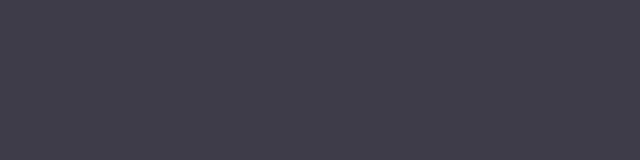
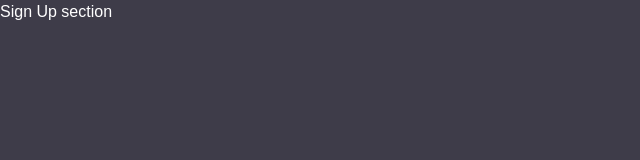
Before and after one commit to Nhoj-Plummer/intro_component_with_sign-up_form, a Next.js app: page / in a window 1280 px wide. Shown: the top 160 px of the page, without its empty margins (0-640 px from the left). Built offline with nearby package versions, Linux system fonts and the light colour scheme.

Commit message:
Setting up for the project

```diff
--- a/src/app/page.tsx
+++ b/src/app/page.tsx
@@ -1,3 +1,9 @@
+import SignUp from "@/app/sign-up/SignUp";
+
 export default function Home() {
-  return <></>;
+  return (
+    <>
+      <SignUp />
+    </>
+  );
 }
--- /dev/null
+++ b/src/app/sign-up/SignUp.tsx
@@ -0,0 +1,11 @@
+import "@/app/sign-up/SignUp.css";
+
+const SignUp = () => {
+  return (
+    <div>
+      <p>Sign Up section</p>
+    </div>
+  );
+};
+
+export default SignUp;
```
Also changed, not shown: src/app/sign-up/SignUp.css (added), src/app/sign-up/sign-up.css (deleted), src/app/sign-up/sign-up.tsx (deleted).
